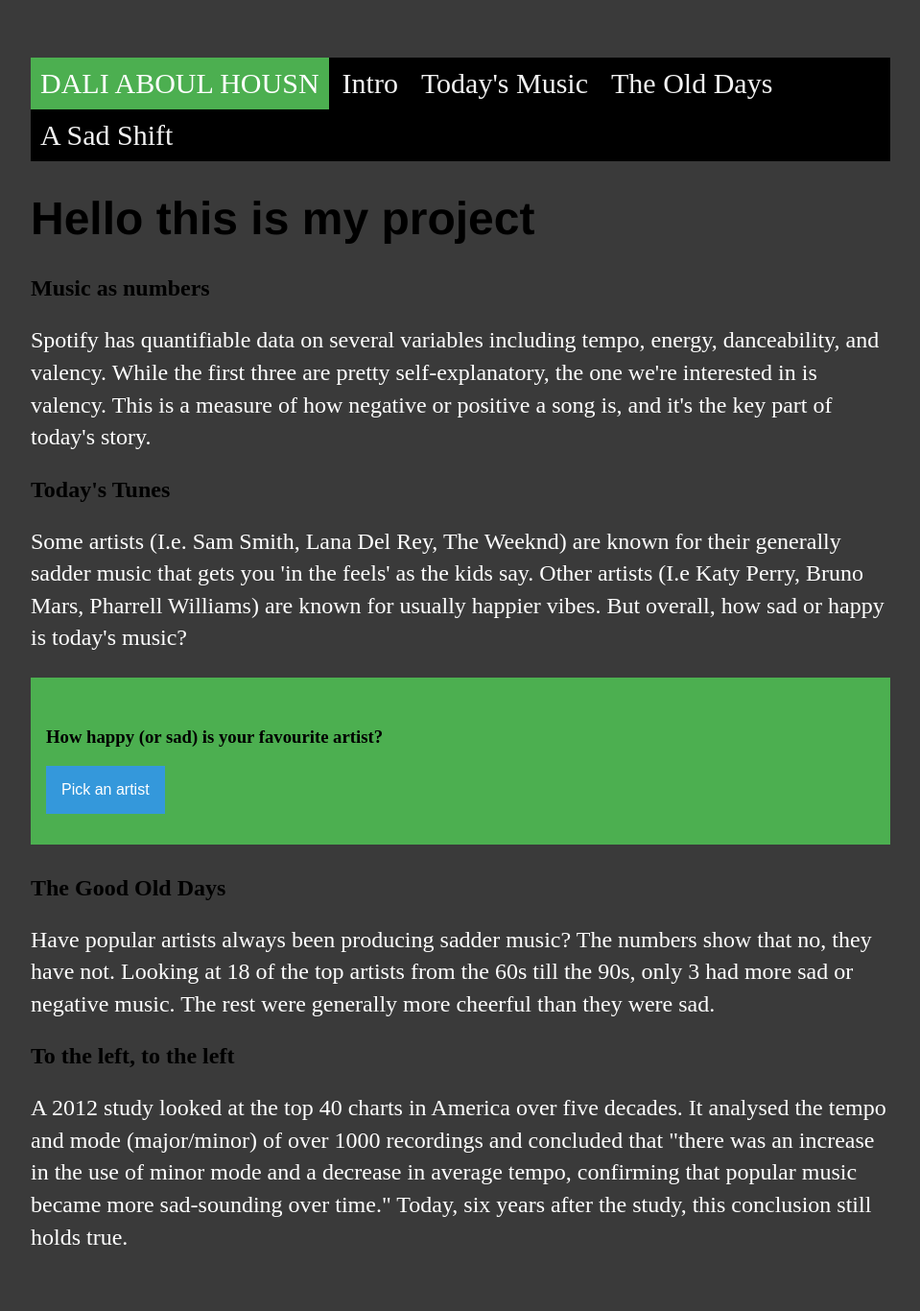
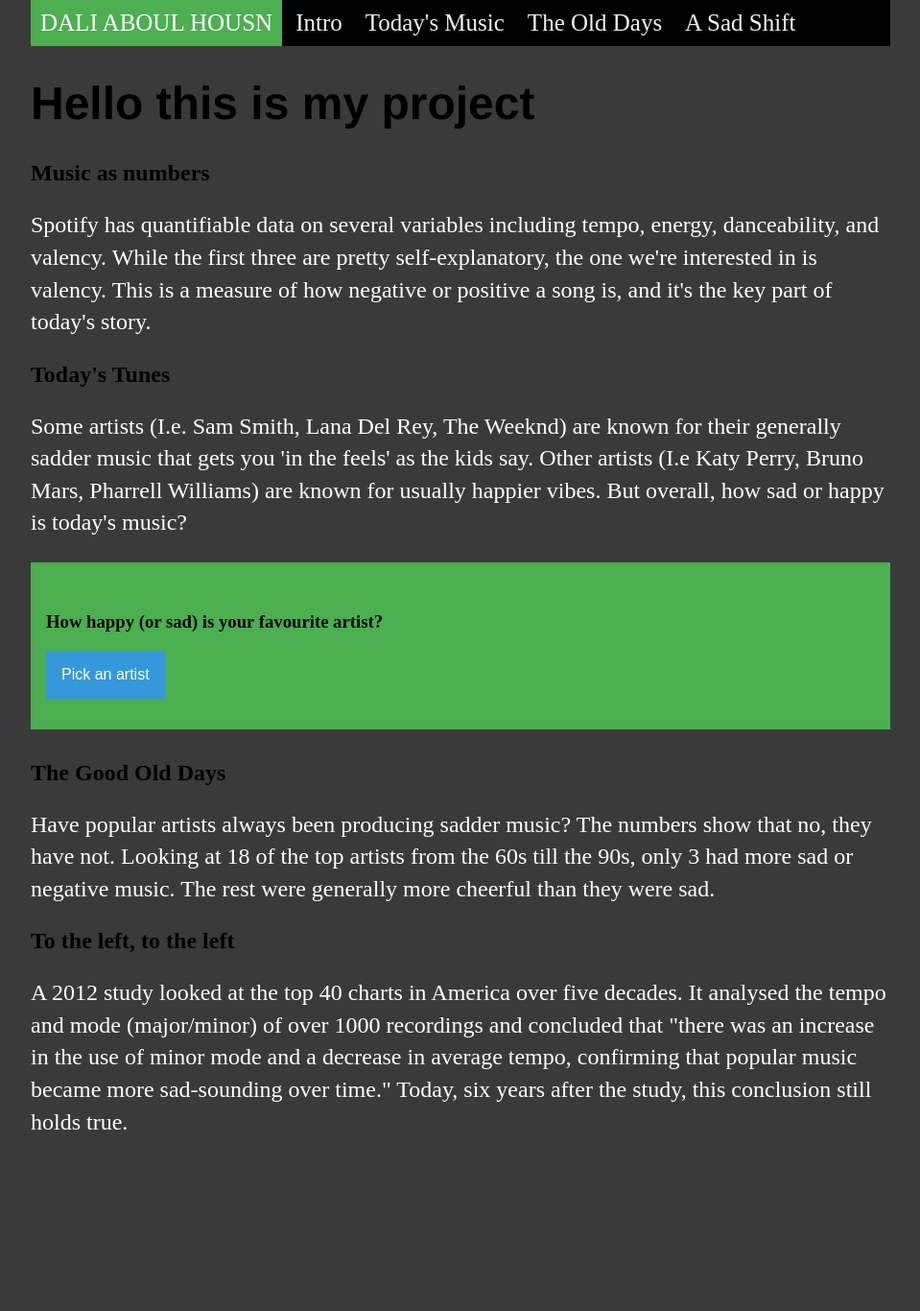
Before and after one commit to ah-dali/ah-dali.github.io, a Jekyll site: the page built from index.html, in a window 1280 px wide. Shown: the whole page at 96% size, without its empty margins (160-1119 px from the left). Built offline with Jekyll 4.4.1, drawn with Linux system fonts in a browser that asks for light colours; after the commit the page ends 1210 px from its top, so only the background shows below that.

Commit message:
Update main.css

```diff
--- a/css/main.css
+++ b/css/main.css
@@ -1,5 +1,5 @@
 body {
-    margin: 60px auto;
+    margin: auto;
     width: 70%;
     background-color: #3a3a3a;
 }
@@ -16,7 +16,7 @@ body {
   color: #f2f2f2;
   text-align: right;
   text-decoration: none;
-  font-size: 30px;
+  font-size: 25px;
 }
 
 .topnav a:hover {
@@ -40,7 +40,7 @@ a:hover {
 h1 {
     font-size: 3em;
     font-family:'Helvetica', 'Arial', 'Sans-Serif';
-    font-color: lightgrey;
+    font-color: #efefef;
 }
 
 p {
```
